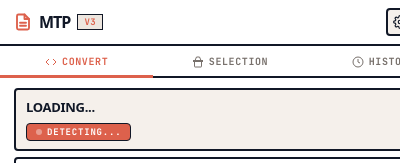
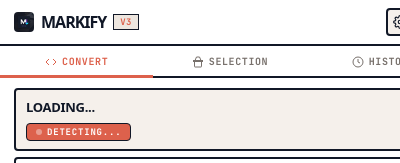
Before and after one commit to shafiqimtiaz/fetch-markdown, a browser extension: page popup.html in a window 400 px wide. Shown: the top 163 px of the page. Drawn offline with Linux system fonts and the light colour scheme; a web font is replaced by a local one.

Commit message:
feat(ui): update README and popup logo to use new icon

```diff
--- a/popup.html
+++ b/popup.html
@@ -13,13 +13,8 @@
   <div class="app">
     <header class="topbar">
       <div class="logo">
-        <svg width="18" height="18" viewBox="0 0 24 24" fill="none" stroke="currentColor" stroke-width="2.5" stroke-linecap="round" stroke-linejoin="round">
-          <path d="M14 2H6a2 2 0 0 0-2 2v16a2 2 0 0 0 2 2h12a2 2 0 0 0 2-2V8z"/>
-          <polyline points="14 2 14 8 20 8"/>
-          <line x1="16" y1="13" x2="8" y2="13"/>
-          <line x1="16" y1="17" x2="8" y2="17"/>
-        </svg>
-        <span>MTP</span>
+        <img src="icons/icon32.png" width="20" height="20" alt="Markify" style="border-radius:4px;">
+        <span>Markify</span>
         <span class="version">v3</span>
       </div>
       <div class="topbar-actions">
```
Also changed, not shown: README.md.
